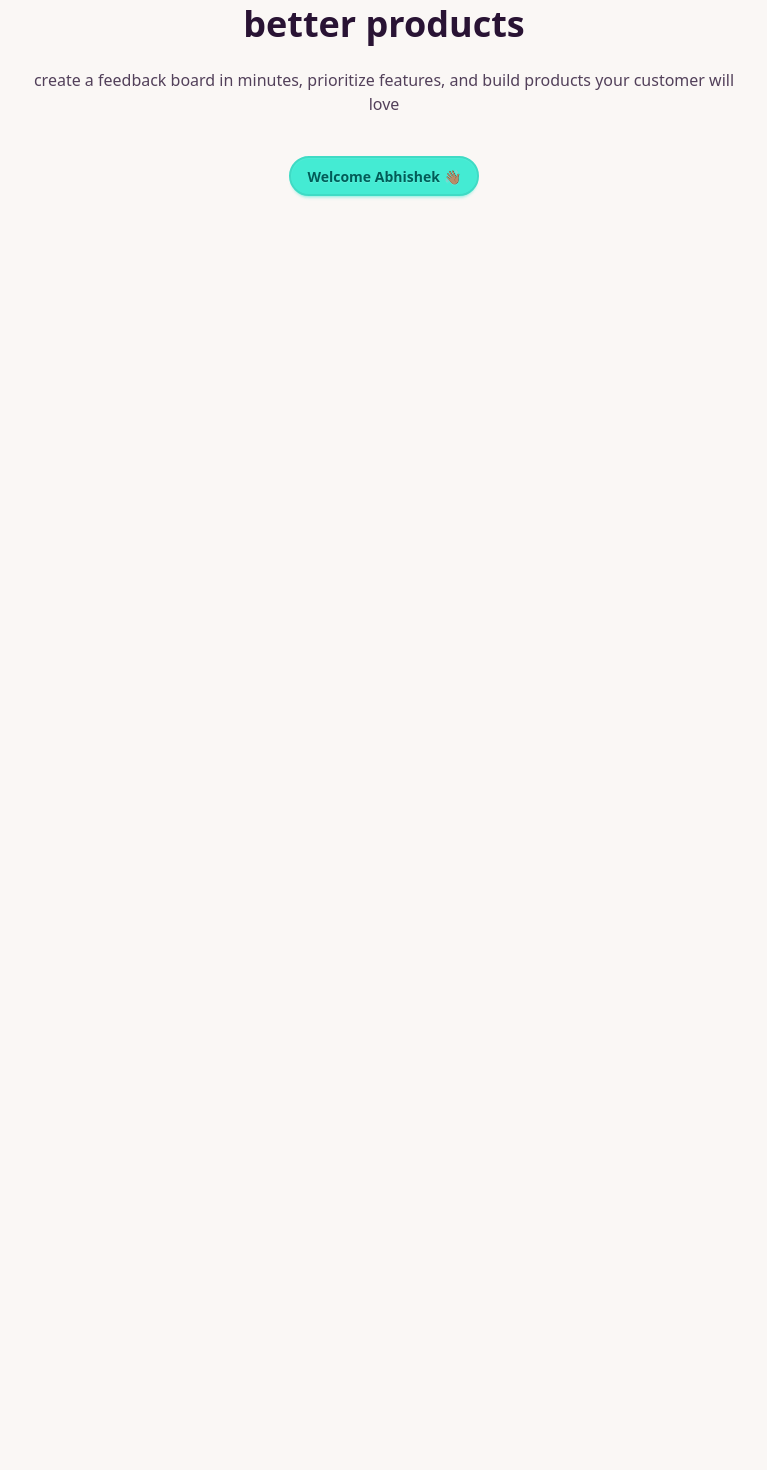
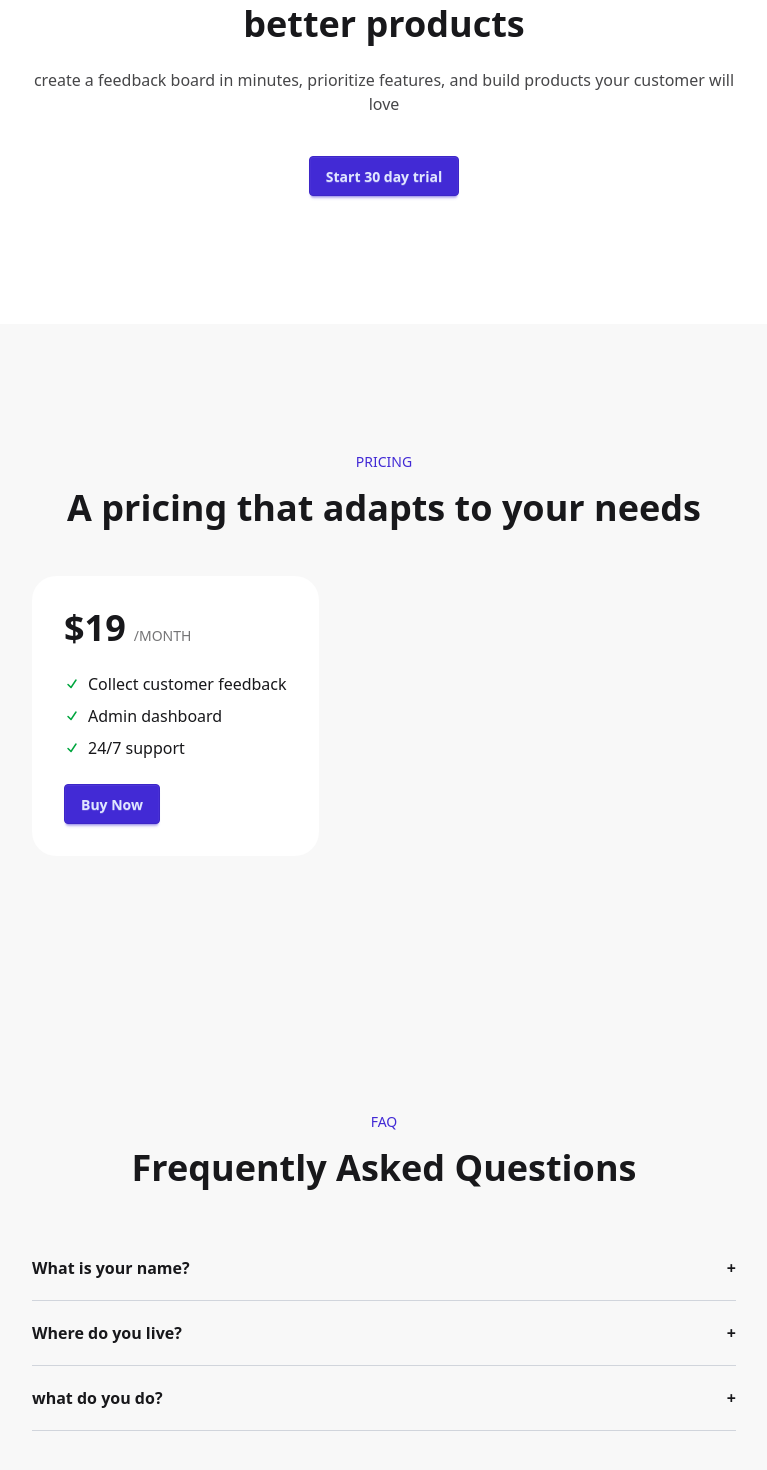
Before and after one commit to CURIOUSABHEE/firstsaas, a Next.js app: page / in a window 1280 px wide. Shown: the part 220-1690 px from the top of the page, without its empty margins (256-1023 px from the left). Before the commit the page ends 800 px from the top, so only its background shows below. Built offline with nearby package versions, Linux system fonts and the light colour scheme.

Commit message:
Completed Home Page

```diff
--- a/app/globals.css
+++ b/app/globals.css
@@ -1,5 +1,5 @@
 @import "tailwindcss";
- @plugin "daisyui" {
+@plugin "daisyui" {
    themes: light --default, dark --prefersdark, cupcake;
- }
+}
 @tailwind utilities;
--- a/app/layout.js
+++ b/app/layout.js
@@ -12,13 +12,13 @@
 });
 
 export const metadata = {
-  title: "Create Next App",
+  title: "My First Saas",
   description: "Generated by create next app",
 };
 
 export default function RootLayout({ children }) {
   return (
-    <html lang="en" data-theme="cupcake">
+    <html lang="en" data-theme="light" className="scroll-smooth ">
       <body
         className={`${geistSans.variable} ${geistMono.variable} antialiased`}
       >
--- a/app/page.js
+++ b/app/page.js
@@ -1,26 +1,35 @@
 import ButtonLogin from "@/components/ButtonLogin";
+import FAQListItem from "@/components/FAQListItem";
 
 export default function Home() {
   let isLoggedIn = true;
   const name = "Abhishek";
+
+  const pricingFeatureList = [
+    "Collect customer feedback",
+    "Admin dashboard",
+    "24/7 support",
+  ];
   return (
     <main>
+      {/* Header */}
       <section className="bg-base-200 ">
         <div className=" flex justify-between items-center px-8 py-2 max-w-5xl mx-auto">
           <div className="font-extrabold">CodeFast</div>
           <div className="space-x-4 max-md:hidden">
-            <a href="/pricing" className="link link-hover">
+            <a href="#pricing" className="link link-hover">
               Pricing
             </a>
-            <a href="/FAQ" className="link link-hover">
+            <a href="#FAQ" className="link link-hover">
               FAQ{" "}
             </a>
           </div>
           <div>
-            <ButtonLogin isLoggedIn={isLoggedIn} name={name} />
+            <ButtonLogin isLoggedIn={isLoggedIn} msg="Log in" />
           </div>
         </div>
       </section>
+      {/* Hero */}
       <section className="text-center py-32 px-8 max-w-3xl mx-auto">
         <h1 className="text-4xl font-extrabold mb-6">
           Collect customer feedback to build better products
@@ -29,7 +38,78 @@
           create a feedback board in minutes, prioritize features, and build
           products your customer will love
         </div>
-        <ButtonLogin isLoggedIn={isLoggedIn} name={name} />
+        <ButtonLogin isLoggedIn={isLoggedIn} msg="Start 30 day trial" />
+      </section>
+      {/* Pricing */}
+      <section className="bg-base-200" id="pricing">
+        <div className="py-32 px-8 max-w-3xl mx-auto">
+          <p className="text-sm uppercase font-medium text-center text-primary mb-4">
+            Pricing
+          </p>
+          <h2 className="text-center text-4xl font-extrabold mb-12">
+            A pricing that adapts to your needs
+          </h2>
+          <div className="flex gap-3">
+            {/* First Card */}
+            <div className="flex justify-between items-center">
+              <div className="p-8 bg-base-100 max-w-96 rounded-3xl space-y-6">
+                <div className="flex gap-2 items-baseline">
+                  <div className="text-4xl font-black ">$19</div>
+                  <div className="uppercase text-sm font-medium opacity-60">
+                    /month
+                  </div>
+                </div>
+                <ul className="space-y-2">
+                  {pricingFeatureList.map((priceItem) => {
+                    return (
+                      <li className="flex gap-2 items-center" key={priceItem}>
+                        <svg
+                          xmlns="http://www.w3.org/2000/svg"
+                          viewBox="0 0 16 16"
+                          fill="currentColor"
+                          className="text-green-600 size-4"
+                        >
+                          <path
+                            fillRule="evenodd"
+                            d="M12.416 3.376a.75.75 0 0 1 .208 1.04l-5 7.5a.75.75 0 0 1-1.154.114l-3-3a.75.75 0 0 1 1.06-1.06l2.353 2.353 4.493-6.74a.75.75 0 0 1 1.04-.207Z"
+                            clipRule="evenodd"
+                          />
+                        </svg>
+                        {priceItem}
+                      </li>
+                    );
+                  })}
+                </ul>
+                <ButtonLogin
+                  isLoggedIn={isLoggedIn}
+                  msg="Buy Now"
+                  extraStyle="w=full"
+                />
+              </div>
+            </div>
+          </div>
+        </div>
+      </section>
+
+      {/* FAQ */}
+      <section className="bg-base-200" id="FAQ">
+        <div className="py-32 px-8 max-w-3xl mx-auto">
+          <p className="text-sm uppercase font-medium text-center text-primary mb-4">
+            FAQ
+          </p>
+          <h2 className="text-center text-4xl font-extrabold mb-12">
+            Frequently Asked Questions
+          </h2>
+          <ul>
+            {[
+              { question: "What is your name?", answer: "My name is Abhishek" },
+              { question: "Where do you live?", answer: "I live in thane" },
+              { question: "what do you do?", answer: "I do business" },
+            ].map((qa) => (
+              <FAQListItem key={qa.question} qa={qa} />
+            ))}
+          </ul>
+        </div>
       </section>
     </main>
   );
--- a/components/ButtonLogin.js
+++ b/components/ButtonLogin.js
@@ -1,14 +1,13 @@
 import Link from "next/link";
 
-const ButtonLogin = ({ isLoggedIn, name, children }) => {
+const ButtonLogin = ({ isLoggedIn, msg, children, extraStyle = "" }) => {
   // function loginNow(props){
   //     props.isLoggedIn =! props.isLoggedIn
   // }
   if (isLoggedIn) {
     return (
-      <Link href="/dashboard" className="btn btn-primary">
-        Welcome {name} 👋🏽
-        {children}
+      <Link href="/dashboard" className={"btn btn-primary " + extraStyle}>
+        {msg}
       </Link>
     );
   } else {
--- /dev/null
+++ b/components/FAQListItem.js
@@ -0,0 +1,26 @@
+"use client";
+import { useState } from "react";
+const FAQListItem = ({ qa }) => {
+  const [isOpen, setIsOpen] = useState(false);
+  return (
+    <li key={qa.question}>
+      <button
+        className="py-5 font-semibold border-b border-gray-300 w-full text-left flex justify-between"
+        onClick={() => {
+          setIsOpen(!isOpen);
+        }}
+      >
+        <p>{qa.question}</p>
+        {isOpen ? "-" : "+"}
+      </button>
+      <div
+        className={`${
+          isOpen ? "block py-5 font-light  w-full text-left mb-3" : "hidden"
+        }`}
+      >
+        {qa.answer}
+      </div>
+    </li>
+  );
+};
+export default FAQListItem;
```
Also changed, not shown: .eslintrc.json (added).
